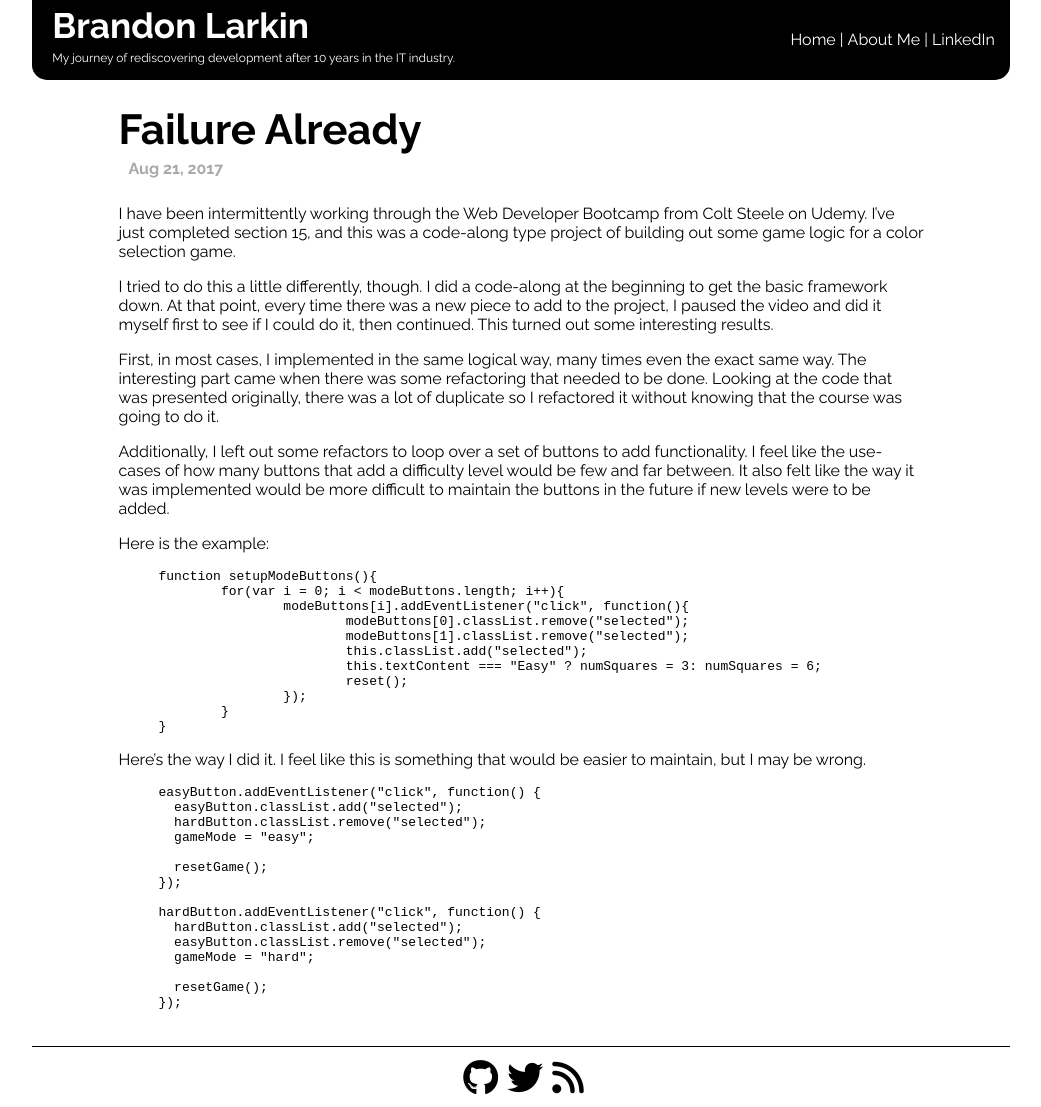
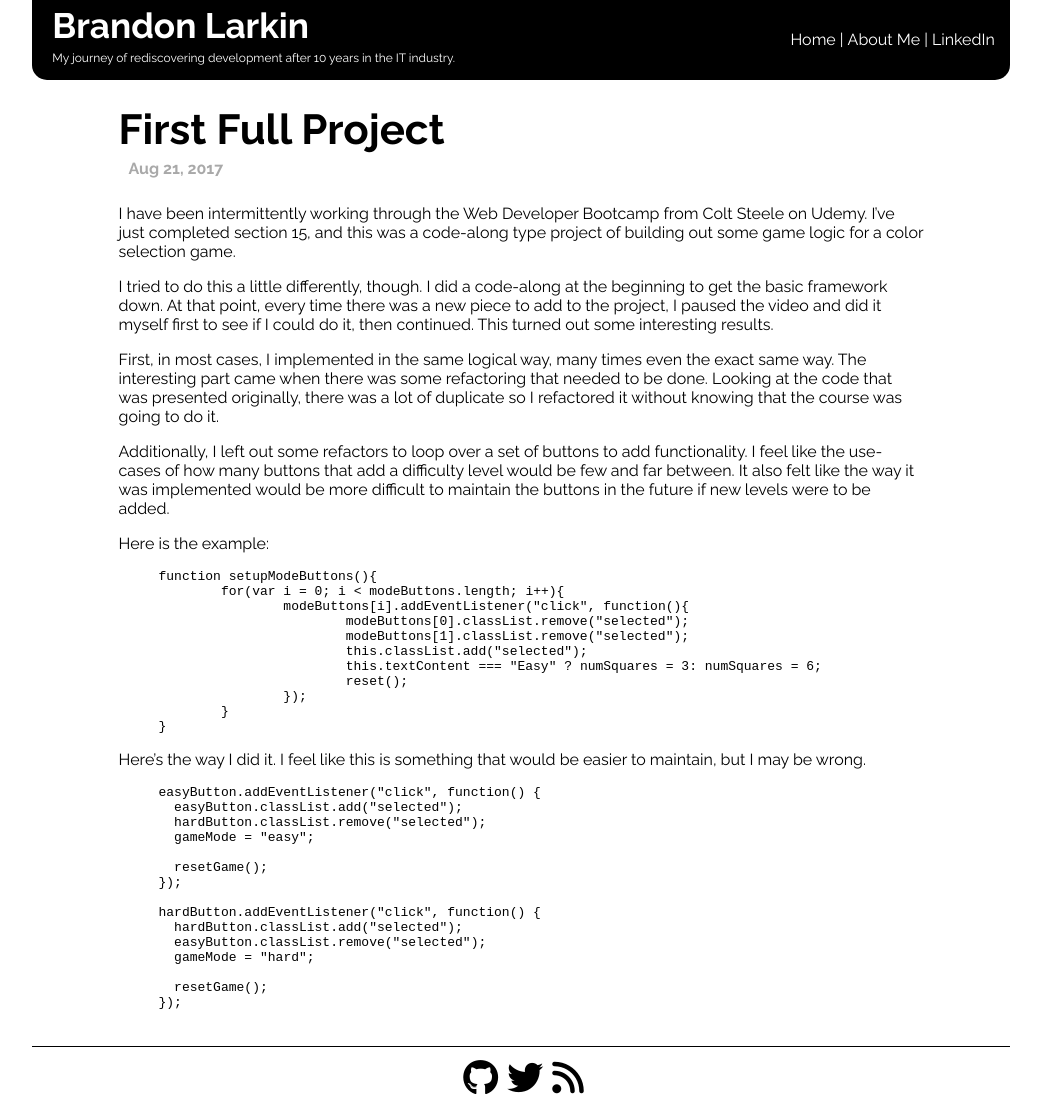
Before and after one commit to bllarkin/bllarkin.github.io, a Jekyll site: the page built from _posts/2017-08-21-First-Full-Project.md, in a window 1280 px wide. Shown: the whole page, without its empty margins (119-1160 px from the left). Built offline with Jekyll 4.4.1, drawn with Linux system fonts in a browser that asks for light colours; nearby versions of some CDN libraries; comment, search, counter and statistics services are not loaded.

Commit message:
Fix 8-21-17 post title

```diff
--- a/_posts/2017-08-21-First-Full-Project.md
+++ b/_posts/2017-08-21-First-Full-Project.md
@@ -1,7 +1,7 @@
 ---
 layout: post
 comments: true
-title: Failure Already
+title: First Full Project
 ---
 
 I have been intermittently working through the Web Developer Bootcamp from Colt Steele on Udemy.  I've just completed section 15, and this was a code-along type project of building out some game logic for a color selection game.
```
